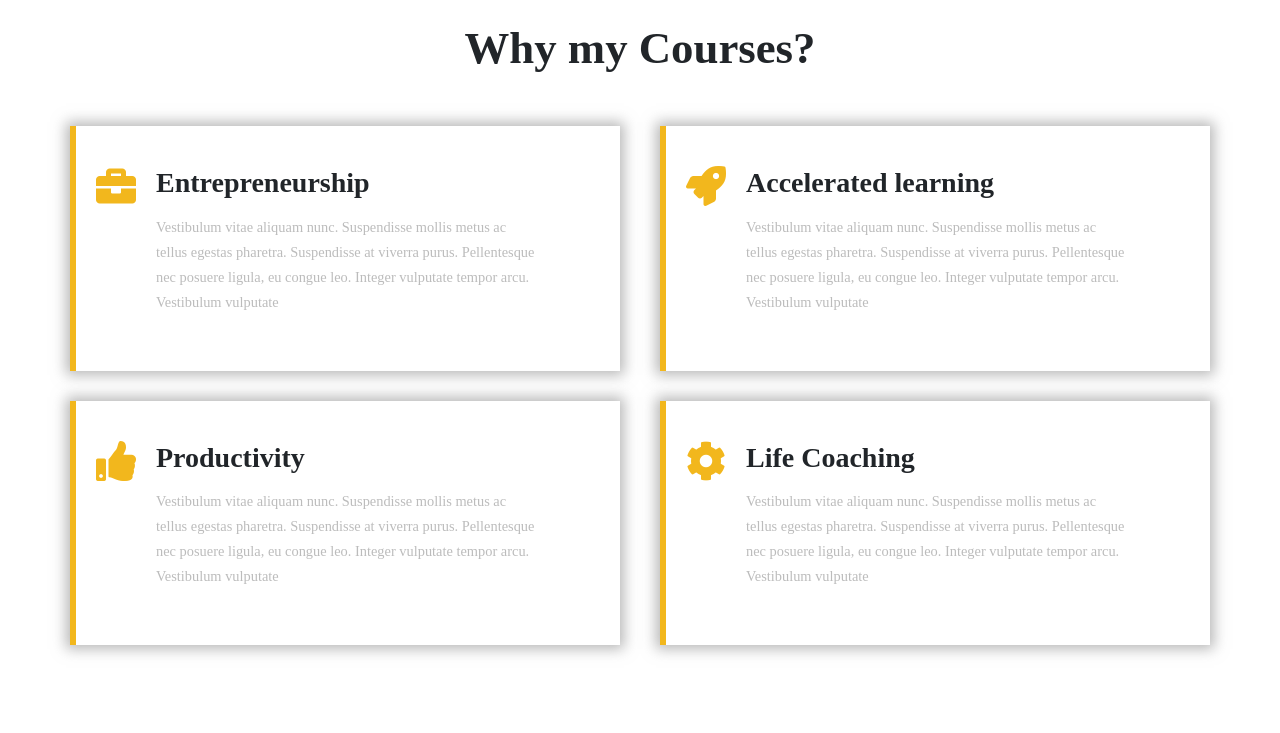
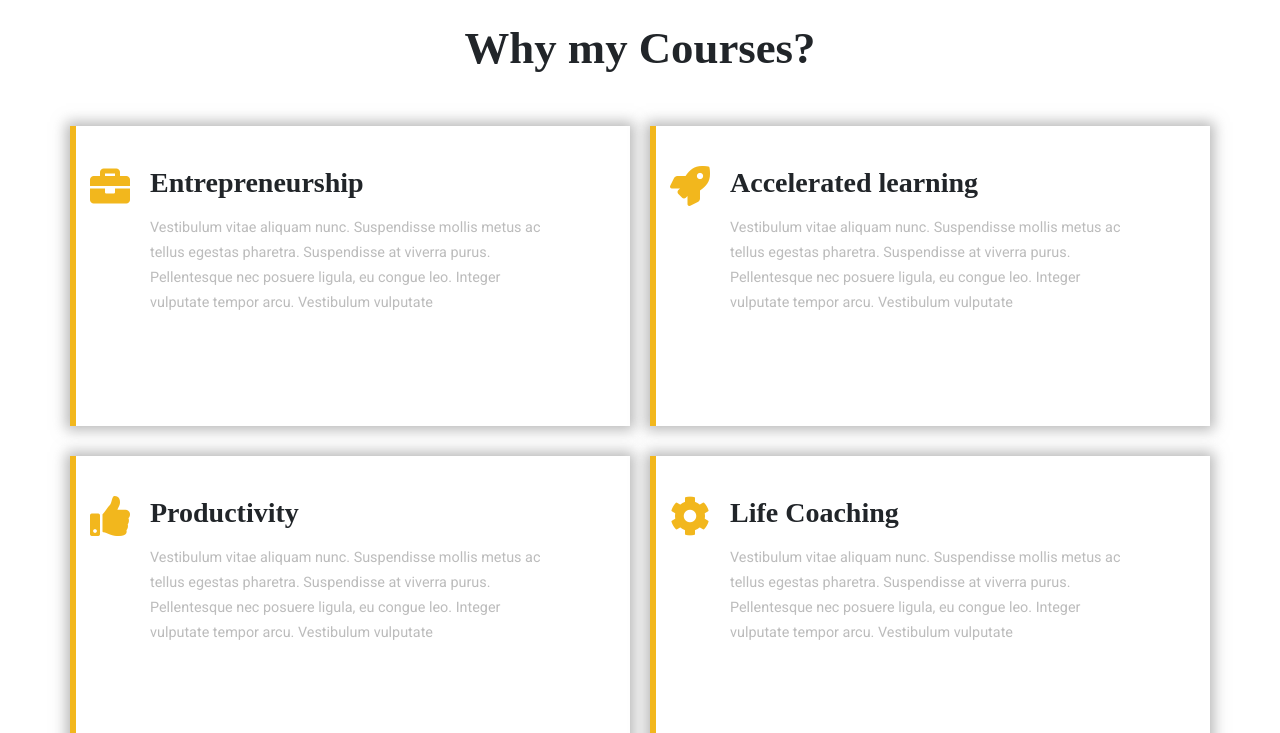
Before and after one commit to Fede180600/proj-html-vuejs, a Vue app: page / in a window 1280 px wide. Shown: the part 3020-3753 px from the top of the page. Built offline with nearby package versions, Linux system fonts and the light colour scheme; a small style sheet from the web is missing.

Commit message:
add hover effect at AppWhyCard

```diff
--- a/src/assets/components/AppWhyCard.vue
+++ b/src/assets/components/AppWhyCard.vue
@@ -1,5 +1,6 @@
 <template>
     <div class="why_card">
+        <div class="yellow_border"></div>
         <i :class="whyCard.icon"></i>
         <h3>{{ whyCard.title }}</h3>
         <p>{{ whyCard.text }}</p>
@@ -20,14 +21,23 @@ export default {
 @import "../style/variable.scss";
 .why_card {
     position: relative;
-    width: calc(100% / 2 - 20px);
+    width: calc(100% / 2 - 10px);
+    min-height: 300px;
+    border: 15px solid none;
     margin-bottom: 30px;
     padding: 40px 80px;
-    border-left: 6px solid $brand-primary-color;
     -webkit-box-shadow: 0px 0px 13px 4px #85858596;
     -moz-box-shadow: 0px 0px 13px 4px #85858596;
     -o-box-shadow: 0px 0px 13px 4px #85858596;
     box-shadow: 0px 0px 13px 4px #85858596;
+    .yellow_border {
+        width: 6px;
+        height: 100%;
+        background-color: $brand-primary-color;
+        position: absolute;
+        top: 0;
+        left: 0;
+    }
     i {
         position: absolute;
         top: 40px; left: 20px;
@@ -39,9 +49,20 @@ export default {
         margin-bottom: 15px;
     }
     p {
+        font-family: 'Roboto', sans-serif;
         color: $app-light-gray;
         font-size: .9rem;
         line-height: 25px;
     }
 }
+.why_card:hover {
+    background-color: $brand-primary-color;
+    border: 15px solid white;
+    p {
+        color: black;
+    }
+    i {
+        color: white;
+    }
+}
 </style>
```
